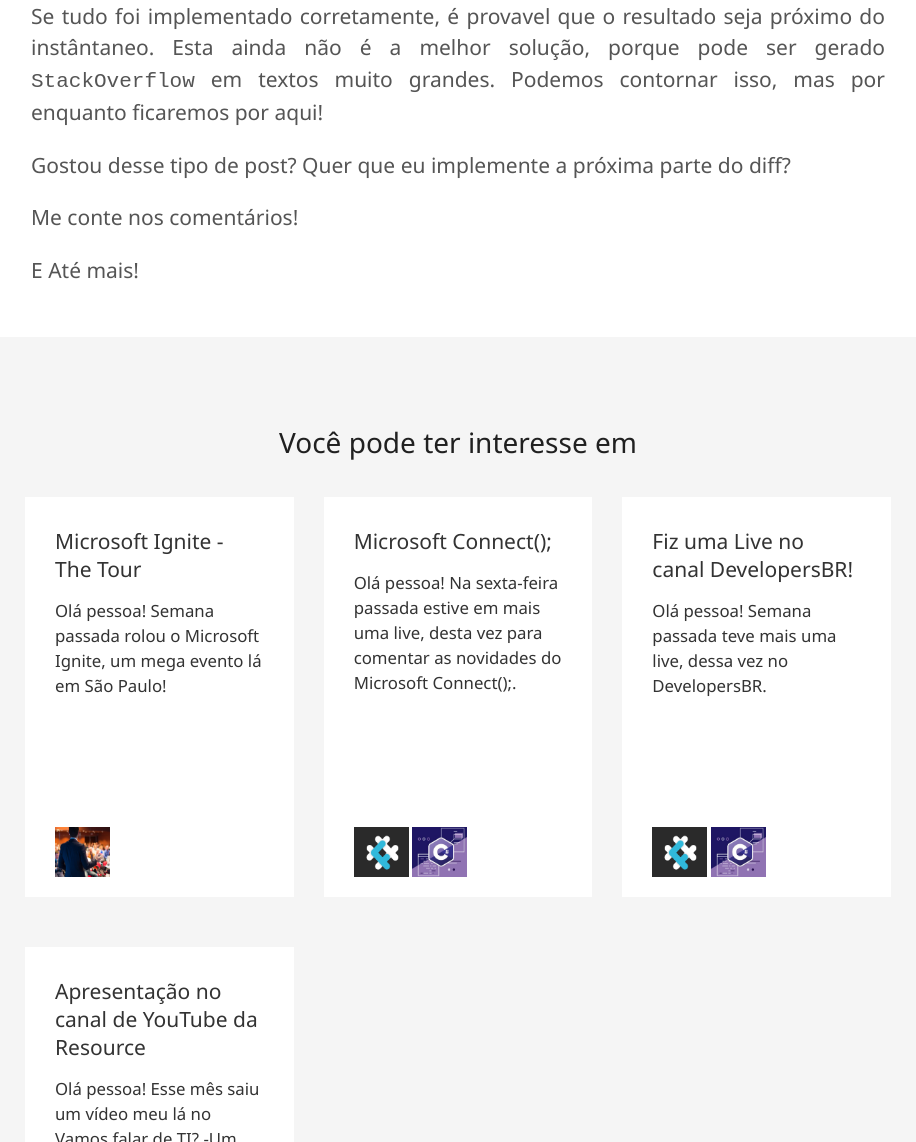
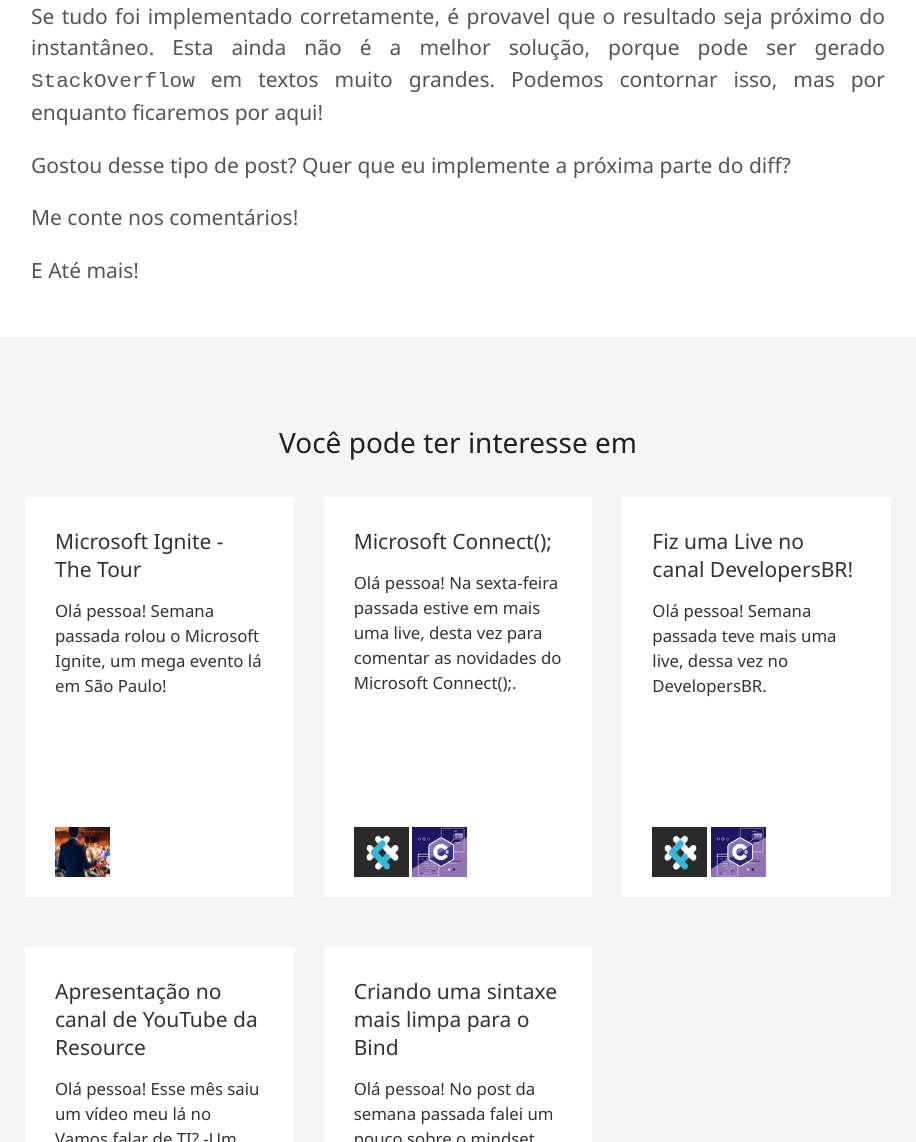
Before and after one commit to gabrielschade/gabrielschade.github.io, a Jekyll site: the page built from _posts/2019-01-07-algoritmo-LCS.markdown, in a window 1280 px wide and 1400 px high, scrolled down 11955 px. Shown: the part 258-1400 px from the top of the window, without its empty margins (182-1098 px from the left). Built offline with Jekyll 4.4.1, drawn with Linux system fonts in a browser that asks for light colours; nearby versions of some CDN libraries; comment, search, counter and statistics services are not loaded; some of the changed text lies outside the part shown.

Commit message:
Atualização do testo do post

```diff
--- a/_posts/2019-01-07-algoritmo-LCS.markdown
+++ b/_posts/2019-01-07-algoritmo-LCS.markdown
@@ -389,7 +389,7 @@
 
 {% include image.html link="https://i.imgur.com/OXRxk8o.png" alt="LCS resultado com cache" width=75 %}
 
-Se tudo foi implementado corretamente, é provavel que o resultado seja próximo do instântaneo. Esta ainda não é a melhor solução, porque pode ser gerado `StackOverflow` em textos muito grandes. Podemos contornar isso, mas por enquanto ficaremos por aqui!
+Se tudo foi implementado corretamente, é provavel que o resultado seja próximo do instantâneo. Esta ainda não é a melhor solução, porque pode ser gerado `StackOverflow` em textos muito grandes. Podemos contornar isso, mas por enquanto ficaremos por aqui!
 
 Gostou desse tipo de post? Quer que eu implemente a próxima parte do diff?
 
```
Also changed, not shown: _posts/2019-01-15-azure-notebooks.markdown (deleted, +0 -16 lines).
